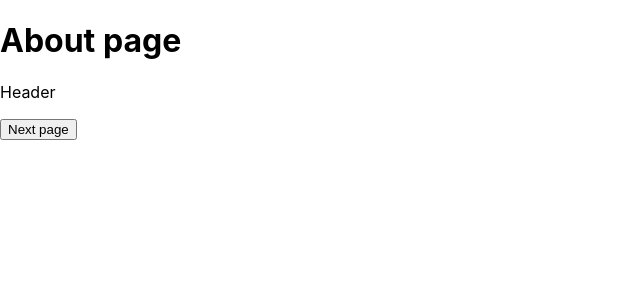
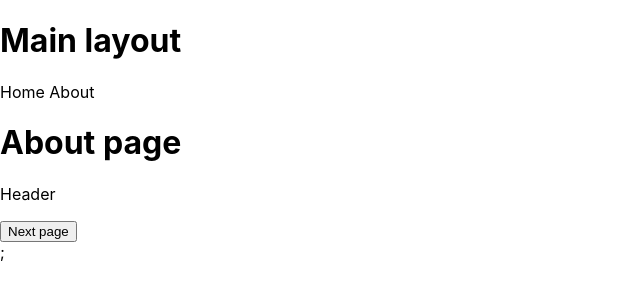
Before and after one commit to HuyTienNguyen/learn-nextjs, a Next.js app: page /about in a window 1280 px wide. Shown: the top 300 px of the page, without its empty margins (0-640 px from the left). Built offline with nearby package versions, Linux system fonts and the light colour scheme.

Commit message:
update source code

```diff
--- a/components/layout/admin.tsx
+++ b/components/layout/admin.tsx
@@ -0,0 +1,14 @@
+import { LayoutProps } from '@/models/index';
+import Link from 'next/link';
+
+export function AdminLayout({ children }: LayoutProps) {
+  return (
+    <div>
+      <h1>Admin layout</h1>
+      <div>Sidebar</div>
+      <Link href="/"> Home</Link>
+      <Link href="/about"> About</Link>
+      <div>{children}</div>
+    </div>
+  );
+}
--- a/components/layout/empty.tsx
+++ b/components/layout/empty.tsx
@@ -0,0 +1,11 @@
+import { LayoutProps } from '@/models/index';
+import Link from 'next/link';
+
+
+export function EmptyLayout({ children }: LayoutProps) {
+  return (
+    <>
+      {children}
+    </>
+  );
+}
--- a/components/layout/main.tsx
+++ b/components/layout/main.tsx
@@ -1,8 +1,22 @@
 import { LayoutProps } from '@/models/index';
-import * as React from 'react';
+import Link from 'next/link';
+import React, { useEffect } from 'react';
 
 export interface MainLayoutProps {}
 
-export function MainLayout(props: LayoutProps) {
-  return <div></div>;
+export function MainLayout({ children }: LayoutProps) {
+  useEffect(() => {
+    console.log('MainLayout mounting');
+
+    return () => console.log('MainLayout unmounting');
+  }, []);
+
+  return (
+    <div>
+      <h1>Main layout</h1>
+      <Link href="/"> Home</Link>
+      <Link href="/about"> About</Link>
+      <div>{children}</div>
+    </div>
+  );
 }
--- a/pages/_app.js
+++ /dev/null
@@ -1,7 +0,0 @@
-import '../styles/globals.css'
-
-function MyApp({ Component, pageProps }) {
-  return <Component {...pageProps} />
-}
-
-export default MyApp
--- /dev/null
+++ b/pages/_app.tsx
@@ -0,0 +1,16 @@
+import { EmptyLayout } from '@/components/layout';
+import '../styles/globals.css';
+import type { AppProps } from 'next/app';
+import { AppPropsWithLayout } from '../models';
+
+function MyApp({ Component, pageProps }: AppPropsWithLayout) {
+  console.log('App re-render');
+  const Layout = Component.Layout ?? EmptyLayout;
+  return (
+    <Layout>
+      <Component {...pageProps} />;
+    </Layout>
+  );
+}
+
+export default MyApp;
--- a/pages/about.tsx
+++ b/pages/about.tsx
@@ -1,4 +1,4 @@
-// import Header from '@/components/common/header';
+import { MainLayout } from '@/components/layout';
 import dynamic from 'next/dynamic';
 import { useRouter } from 'next/router';
 import { useEffect, useState } from 'react';
@@ -52,6 +52,8 @@ export default function AboutPage(props: AboutPageProps) {
   );
 }
 
+AboutPage.Layout = MainLayout
+
 export async function getStaticProps() {
   console.log('get static props');
   return {
```
Also changed, not shown: models/common.ts (+11 -1 lines), pages/index.tsx (+11 -2 lines).
